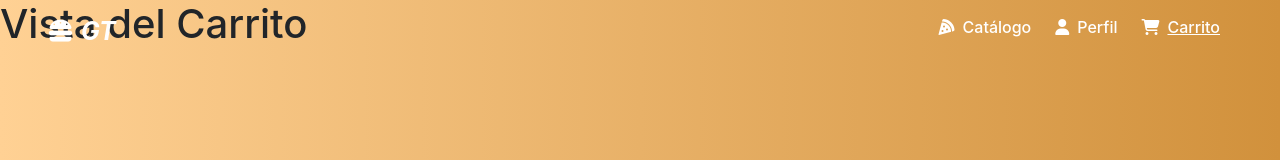
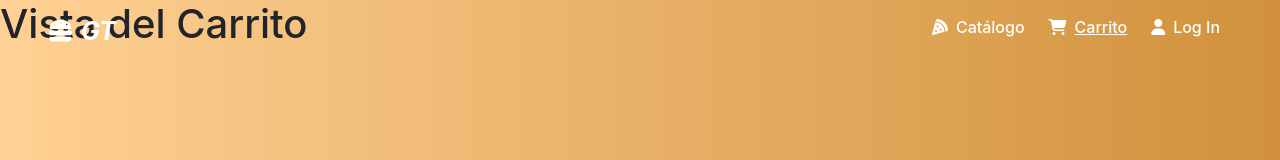
Before and after one commit to axelbulfon91/El_buen_sabor, a React (Create React App) app in the folder frontend_ver2/: page /carrito in a window 1280 px wide. Shown: the top 160 px of the page. Built offline with nearby package versions, Linux system fonts and the light colour scheme.

Commit message:
Comprobacion de Login pasada a la barra de Navegacion desde la landing

```diff
--- a/frontend_ver2/src/components/administracion/views/VistaStock.js
+++ b/frontend_ver2/src/components/administracion/views/VistaStock.js
@@ -6,7 +6,6 @@ import FormBebidasContainer from '../abm_stock/FormBebidasContainer';
 import FormSemielaboradosContainer from '../abm_stock/FormSemielaboradosContainer';
 import { Button } from 'react-bootstrap';
 import FiltroPorNombre from '../abm_stock/FiltroPorNombre'
-import SelectTipoStock from '../abm_stock/SelectTipoStock';
 import NavegacionAdmin from '../uso_compartido/NavegacionAdmin';
 import { GridLayoutAdmin } from '../uso_compartido/GridLayoutAdmin';
 import NavegacionPestanias from '../abm_stock/NavegacionPestanias';
--- a/frontend_ver2/src/components/comercio/uso_compartido/BarraNavegacion.js
+++ b/frontend_ver2/src/components/comercio/uso_compartido/BarraNavegacion.js
@@ -3,16 +3,15 @@ import classnames from 'classnames'
 import { Navbar, Nav } from 'react-bootstrap'
 import { NavLink } from 'react-router-dom'
 import estilos from '../../../assets/css/BarraNavegacion.module.css'
+import jwtDecode from 'jwt-decode';
 
 
 const BarraNavegacion = () => {
-    const [rolUsuario, setRolUsuario] = useState(null);
     const [navbarColor, setNavbarColor] = useState("");
     const [navbarShadow, setNavbarShadow] = useState("");
     const [textColor, setTextColor] = useState("text-white");
-    /* ==========================
-    EFECTO SCROLL DEL NAVBAR
-=============================*/
+    const [isLoggedIn, setisLoggedIn] = useState(false)
+    // const [linkUsuario, setLinkUsuario] = useState(null)
     useEffect(() => {
         const updateNavbarColor = () => {
             if (
@@ -30,15 +29,28 @@ const BarraNavegacion = () => {
                 setNavbarShadow("")
             }
         };
+        // EFECTO SCROLL DEL NAVBAR
         window.addEventListener("scroll", updateNavbarColor);
+        //Revisa si hay token (usuario logueado) y si hay muestra la data del mismo para ver su rol
+        if (localStorage.getItem('token')) {
+            const userData = jwtDecode(localStorage.getItem('token'));
+            console.log({ "Usuario logueado ": userData })
+            setisLoggedIn(true)
+        }
+        //CleanUp de evento Sroll
         return function cleanup() {
             window.removeEventListener("scroll", updateNavbarColor);
         };
-        while (true) {
+    }, []);
+    //Modificacion de Links en base a logeo
+    let linkUsuario = null;
+    if (isLoggedIn) {
+        linkUsuario = <NavLink exact className={classnames("h6 mx-1 nav-link", textColor)} to="/perfil"><i className="fa fa-user mr-2"></i>Perfil</NavLink>;
+    } else {
+        linkUsuario = <NavLink exact className={classnames("h6 mx-1 nav-link", textColor)} to="/login"><i className="fa fa-user mr-2"></i>Log In</NavLink>;
+    }
 
-        }
 
-    });
     return (
         <Navbar className={classnames("fixed-top px-5 pb-0", navbarShadow, navbarColor)} expand="lg">
             <Navbar.Brand href="/" className={classnames("font-weight-bolder font-italic", textColor)}><span style={{ fontSize: "25px" }}><i className="fa fa-hamburger mr-2"></i>GT</span></Navbar.Brand>
@@ -46,8 +58,8 @@ const BarraNavegacion = () => {
             <Navbar.Collapse id="basic-navbar-nav" >
                 <Nav className="ml-auto" >
                     <NavLink exact className={classnames("h6 mx-1 nav-link", textColor)} to="/catalogo"><i className="fa fa-pizza-slice mr-2"></i>Catálogo</NavLink>
-                    <NavLink exact className={classnames("h6 mx-1 nav-link", textColor)} to="/perfil"><i className="fa fa-user mr-2"></i>Perfil</NavLink>
                     <NavLink exact className={classnames("h6 mx-1 nav-link", textColor)} to="/carrito"><i className="fa fa-shopping-cart mr-2"></i>Carrito</NavLink>
+                    {linkUsuario}
                 </Nav>
             </Navbar.Collapse>
         </Navbar>
--- a/frontend_ver2/src/components/comercio/views/LandingPage.js
+++ b/frontend_ver2/src/components/comercio/views/LandingPage.js
@@ -6,7 +6,6 @@ import SeccionContacto from '../SeccionContacto';
 import Footer from '../uso_compartido/Footer';
 import estilos from '../../../assets/css/LandingPage.module.css';
 import axios from 'axios';
-import jwtDecode from 'jwt-decode';
 
 
 const LandingPage = () => {
@@ -20,11 +19,7 @@ const LandingPage = () => {
         axios.get("http://localhost:4000/api/productos/ofertas")
             .then((res) => setOfertas(res.data))
 
-        //Revisa si hay token (usuario logueado) y si hay muestra la data del mismo para ver su rol
-        if (localStorage.getItem('token')) {
-            const userData = jwtDecode(localStorage.getItem('token'));
-            console.log({ "Usuario logueado ": userData })
-        }
+
     }, [])
 
     return (
--- a/frontend_ver2/src/components/vistaLogin.js
+++ b/frontend_ver2/src/components/vistaLogin.js
@@ -1,11 +1,9 @@
 import React from 'react'
 import GoogleLogin from 'react-google-login';
 import Axios from 'axios';
-
 import { Container } from "react-bootstrap";
 
 function VistaLogin() {
-
 
     const loginCorrecto = async (r) => {
 
```
Also changed, not shown: 1 other file (tests, documents, lock files or other folders).
